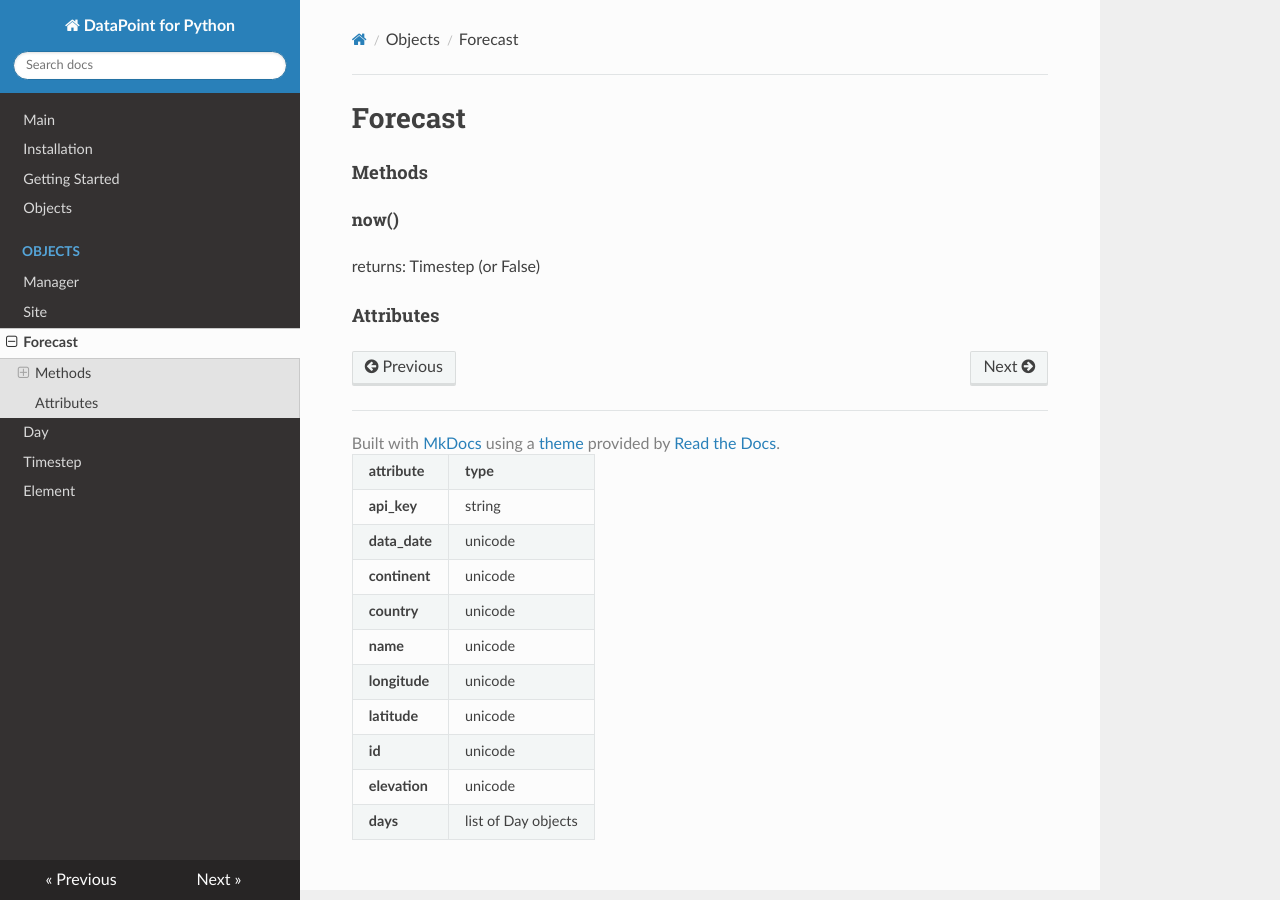
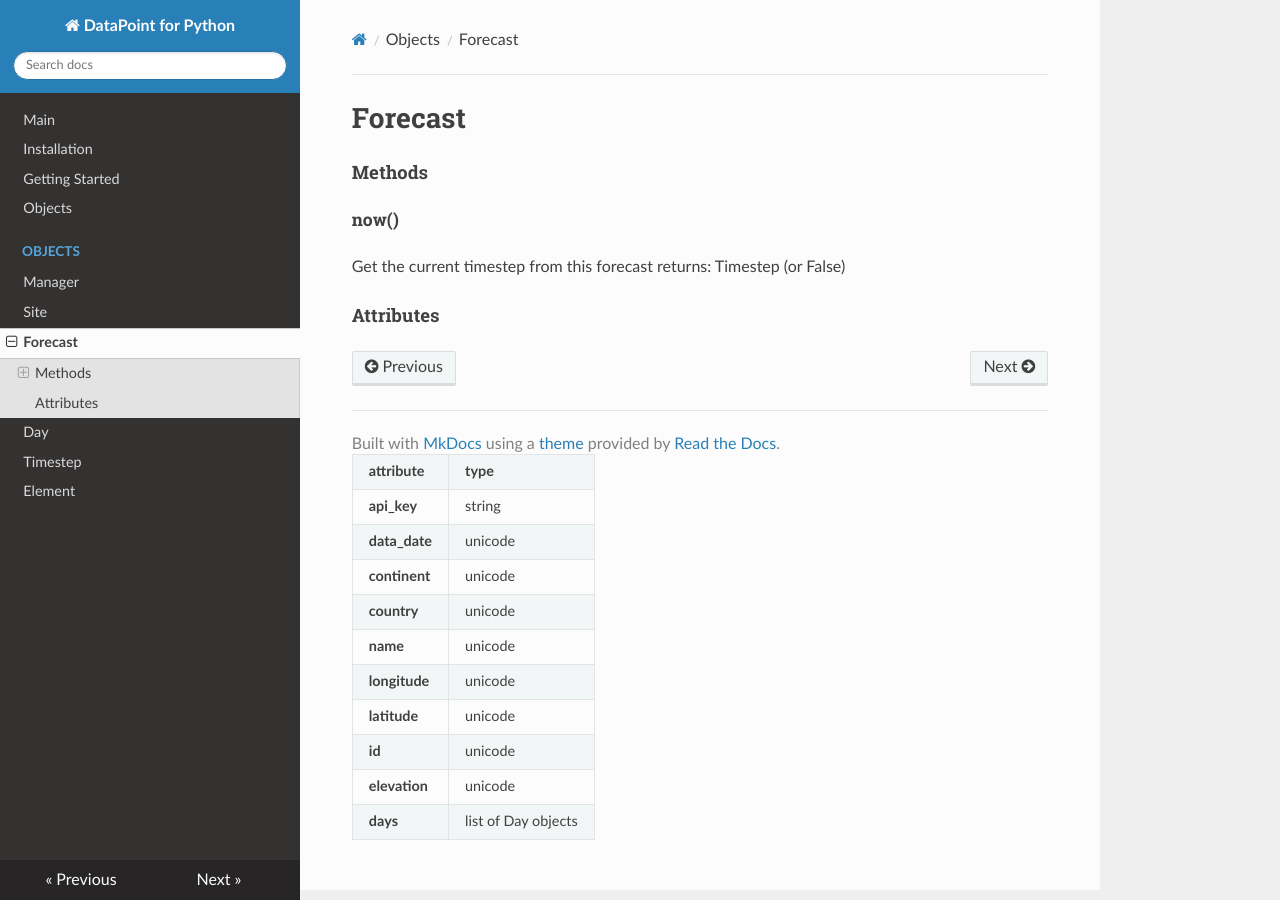
Before and after one commit to EJEP/datapoint-python, an MkDocs documentation site: the page built from docs/objects/forecast.md, in a window 1280 px wide. Built offline with MkDocs 1.6.1, drawn with Linux system fonts in a browser that asks for light colours; nearby versions of some CDN libraries; old or Windows-style settings are respelled for this version of MkDocs.

Commit message:
Update forecast.md

```diff
--- a/docs/objects/forecast.md
+++ b/docs/objects/forecast.md
@@ -3,6 +3,7 @@
 ####Methods
 
 #####now()
+Get the current timestep from this forecast
 returns: Timestep (or False)
 
 ####Attributes
```
